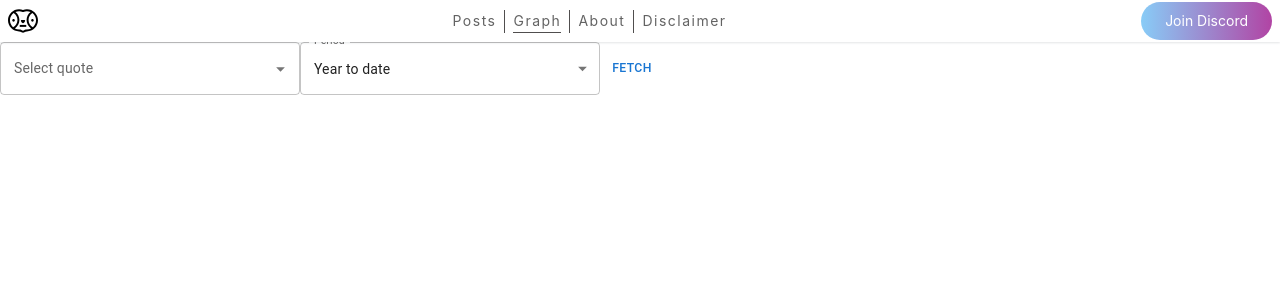
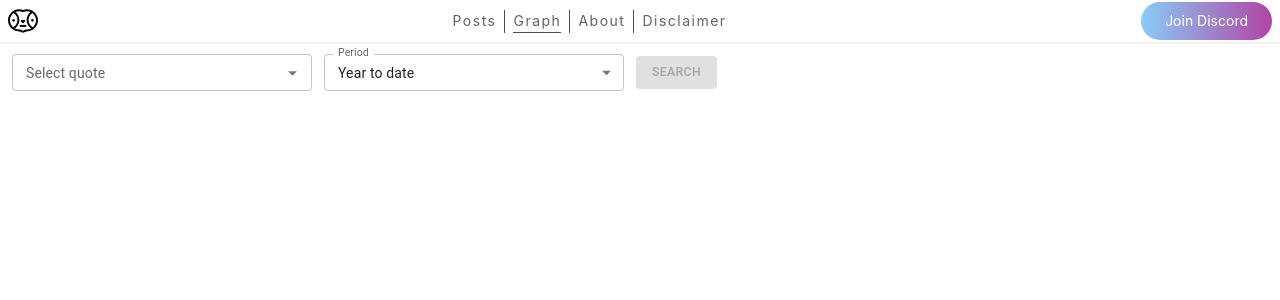
Before and after one commit to vazsonyidl/theboringblog, a Next.js app: page /graph in a window 1280 px wide. Shown: the top 300 px of the page. Built offline with nearby package versions, Linux system fonts and the light colour scheme.

Commit message:
feat(graph): add beta graph

```diff
--- a/components/post/post-detail/PostDetail.tsx
+++ b/components/post/post-detail/PostDetail.tsx
@@ -9,7 +9,10 @@ export default function PostDetail({ htmlContent, meta }: any) {
     <section className={styles.detailContainer}>
       <section>
         <h1 className={styles.title}>{meta.title}</h1>
-        <p className={styles.intro}> <em>{meta.intro}</em></p>
+        <p className={styles.intro}>
+          {' '}
+          <em>{meta.intro}</em>
+        </p>
       </section>
       <section
         className={styles.contentContainer}
--- /dev/null
+++ b/constants/url.ts
@@ -0,0 +1,3 @@
+export const apiVersion = 'v1';
+
+export const apiUrl = `https://api.dividendtools.workers.dev/${apiVersion}`;
--- a/package.json
+++ b/package.json
@@ -7,13 +7,14 @@
     "postbuild": "next export",
     "start": "next start",
     "lint": "next lint",
-    "prettier:check": "prettier --check **/**/*.{js,jsx,ts,tsx}",
-    "prettier:write": "prettier --write **/**/*.{js,jsx,ts,tsx}"
+    "prettier:check": "prettier --check '**/**/*.{js,jsx,ts,tsx,css}'",
+    "prettier:write": "prettier --write '**/**/*.{js,jsx,ts,tsx,css}'"
   },
   "dependencies": {
     "@emotion/react": "^11.9.0",
     "@emotion/styled": "^11.8.1",
     "@mui/material": "^5.6.0",
+    "axios": "^0.26.1",
     "date-fns": "^2.28.0",
     "gray-matter": "^4.0.3",
     "next": "12.0.8",
--- a/pages/api/dividend/index.ts
+++ /dev/null
@@ -1,7 +0,0 @@
-export default async function handler(req: any, res: any) {
-  const { period, quote } = req.query || {};
-
-  const data = await fetch(`https://sandbox.iexapis.com/stable/stock/${quote}/dividends/${period}?token=${process.env.API_KEY}`)
-    .then(res => res.json())
-  res.status(200).json({ data })
-}
--- /dev/null
+++ b/pages/graph/GraphPage.module.css
@@ -0,0 +1,13 @@
+.content {
+}
+
+.content__searchContainer {
+  display: flex;
+  margin: 12px;
+  gap: 12px;
+  flex-wrap: wrap;
+}
+
+.searchButton {
+  align-self: center;
+}
--- a/pages/graph/index.jsx
+++ b/pages/graph/index.jsx
@@ -1,3 +1,12 @@
+import React, { useState } from 'react';
+import {
+  LineChart,
+  CartesianGrid,
+  XAxis,
+  YAxis,
+  Line,
+  ResponsiveContainer,
+} from 'recharts';
 import {
   Autocomplete,
   Button,
@@ -7,11 +16,12 @@ import {
   Select,
   TextField,
 } from '@mui/material';
+
+import { GraphService } from '../../services/graph.service';
 import Header from 'components/header/Header';
 import { navigationElements } from 'constants/navigation.const';
-import { useState } from 'react';
-import { LineChart, CartesianGrid, XAxis, YAxis, Line } from 'recharts';
-import { URLSearchParams } from 'url';
+
+import styles from './GraphPAge.module.css';
 
 const quoteOptions = [
   { label: 'Apple', quote: 'AAPL' },
@@ -29,20 +39,11 @@ export default function GraphPage() {
   const [data, setData] = useState(null);
   const [quote, setQuote] = useState('');
   const [period, setPeriod] = useState('ytd');
+  let service = new GraphService();
 
   const fetchDividend = () => {
-    const query = Object.entries({ period, quote })
-      .map(
-        ([key, value]) =>
-          `${encodeURIComponent(key)}=${encodeURIComponent(value)}`
-      )
-      .join('&');
-
-    fetch(`/api/dividend?${query}`)
-      .then((r) => r.json())
-      .then((r) => {
-        console.log(r.data);
-        setData(r.data);
+    service.fetchDividend({ quote, period }).then((response) => {
+      setData(response.data);
     });
   };
 
@@ -58,10 +59,12 @@ export default function GraphPage() {
     <>
       <Header navigationElements={navigationElements} />
       <main>
-        <section style={{ display: 'flex' }}>
+        <section className={styles.content}>
+          <article className={styles.content__searchContainer}>
             <Autocomplete
               disablePortal
               id="quoteOptions"
+              size="small"
               options={quoteOptions}
               sx={{ width: 300 }}
               onChange={(e, option) => onQuoteChange(e, option)}
@@ -75,6 +78,7 @@ export default function GraphPage() {
               <InputLabel id="search-period-length-label">Period</InputLabel>
               <Select
                 labelId="search-period-length-label"
+                size="small"
                 id="search-period-length"
                 label="Period"
                 value={period}
@@ -87,10 +91,19 @@ export default function GraphPage() {
                 ))}
               </Select>
             </FormControl>
-          <Button onClick={fetchDividend}>Fetch</Button>
-        </section>
+            <Button
+              variant="contained"
+              className={styles.searchButton}
+              size="medium"
+              disabled={!(!!period && !!quote)}
+              onClick={fetchDividend}
+            >
+              Search
+            </Button>
+          </article>
 
           {data ? (
+            <ResponsiveContainer width="80%" height={300}>
               <LineChart
                 width={730}
                 height={250}
@@ -102,7 +115,9 @@ export default function GraphPage() {
                 <YAxis />
                 <Line type="monotone" dataKey="amount" stroke="#8884d8" />
               </LineChart>
+            </ResponsiveContainer>
           ) : null}
+        </section>
       </main>
     </>
   );
--- /dev/null
+++ b/services/graph.service.ts
@@ -0,0 +1,15 @@
+import { apiUrl } from 'constants/url';
+import _axios from './interceptor';
+
+export class GraphService {
+  fetchDividend(config: { quote: string; period: string }) {
+    const query = Object.entries(config)
+      .map(
+        ([key, value]) =>
+          `${encodeURIComponent(key)}=${encodeURIComponent(value)}`
+      )
+      .join('&');
+
+    return _axios.get(`${apiUrl}/dividend?${query}`);
+  }
+}
--- /dev/null
+++ b/services/interceptor.ts
@@ -0,0 +1,9 @@
+import axios from 'axios';
+
+const _axios = axios.create();
+
+_axios.interceptors.request.use((config) => {
+  return config;
+});
+
+export default _axios;
```
Also changed, not shown: components/post/post-list/PostList.tsx (+10 -6 lines), 2 other files (tests, documents, lock files or other folders). Lines whose indentation alone changed are shown as unchanged.
